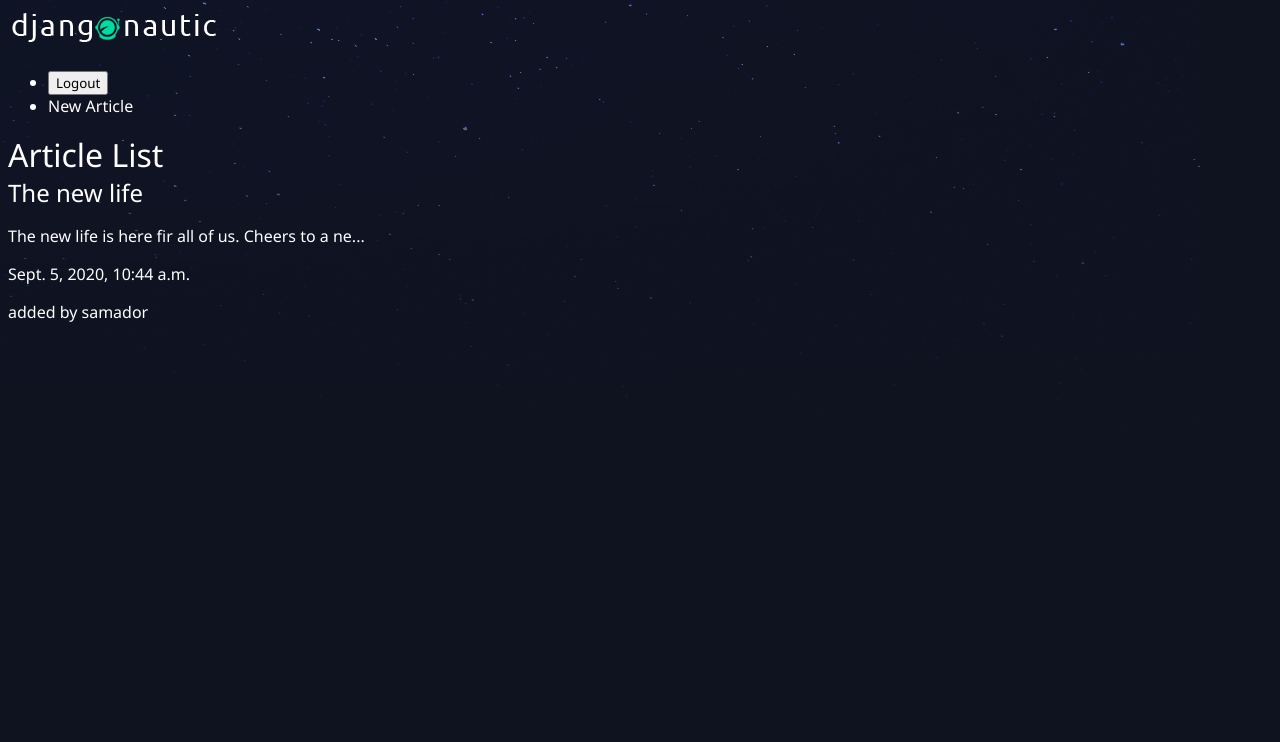
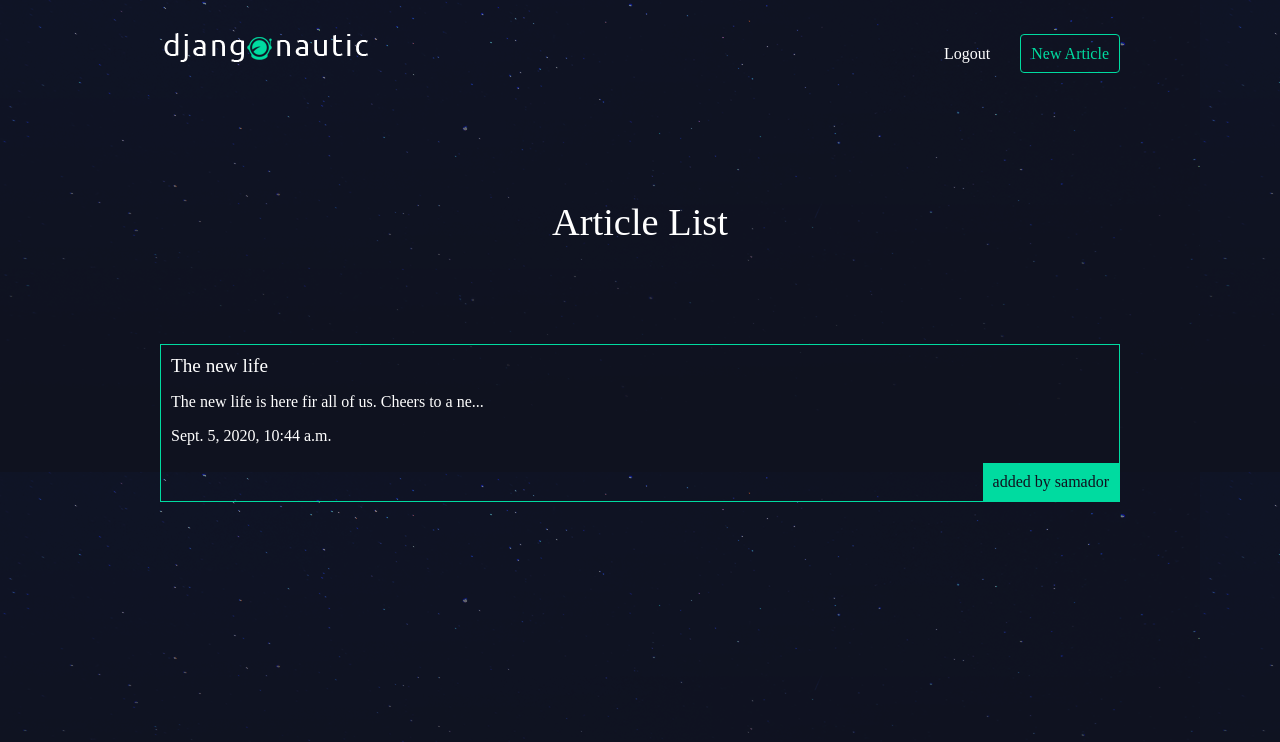
Before and after one commit to sadewole/DjangoNautic, a Django app: page / in a window 1280 px wide. Shown: the top 742 px of the page. Run offline with Django 3.2, Linux system fonts and the light colour scheme; a user stored in the database is signed in; data comes from the database, SQL or seed files in the repository; both versions use the stored data as it was after the commit; parts of the project's set-up code (start-up, migrations or seed data) failed here and were passed over.

Commit message:
styled project

```diff
--- a/djangonautic/assets/style.css
+++ /dev/null
@@ -1,26 +0,0 @@
-body {
-  background-color: #0f121f;
-  background-image: url(stars.png);
-  background-repeat: no-repeat;
-  color: #fff;
-}
-
-body * {
-  font-family: 'Segoe UI', Tahoma, Geneva, Verdana, sans-serif;
-}
-
-h1,
-h2,
-h3,
-h4,
-h5 {
-  font-weight: normal;
-  margin: 0;
-}
-
-a,
-a:hover,
-a:visited {
-  color: #fff;
-  text-decoration: none;
-}
--- /dev/null
+++ b/djangonautic/assets/styles.css
@@ -0,0 +1,159 @@
+body {
+  background-color: #0f121f;
+  background-image: url(/static/stars.png);
+  background-repeat-y: no-repeat;
+  color: #fff;
+}
+
+body * {
+  font-family: Ubuntu;
+}
+
+h1,
+h2,
+h3,
+h4,
+h5 {
+  font-weight: normal;
+  margin: 0;
+}
+
+a,
+a:hover,
+a:visited {
+  color: #fff;
+  text-decoration: none;
+}
+
+.wrapper {
+  max-width: 960px;
+  margin: 0 auto;
+}
+
+div.wrapper > h1 {
+  text-align: center;
+  margin: 100px auto;
+  font-size: 2.4em;
+}
+
+header {
+  display: grid;
+  grid-template-columns: 1fr 1fr;
+  padding: 20px 0;
+}
+
+nav {
+  justify-self: end;
+}
+
+nav li {
+  display: inline-block;
+  list-style-type: none;
+  margin-left: 20px;
+}
+
+nav button {
+  background: none;
+  color: #fff;
+  cursor: pointer;
+  border: 0;
+  font-size: 16px;
+}
+
+.articles {
+  display: grid;
+  grid-template-columns: 1fr 1fr 1fr;
+  grid-gap: 30px;
+}
+
+.article {
+  padding: 10px;
+  border: 1px solid #00dba0;
+  position: relative;
+  padding-bottom: 40px;
+}
+
+.article h2 {
+  font-size: 1.2em;
+}
+
+.article .author {
+  padding: 10px;
+  background: #00dba0;
+  position: absolute;
+  right: 0;
+  bottom: 0;
+  margin: 0;
+  color: #0f121f;
+}
+
+.article-detail .article {
+  padding: 0;
+}
+
+.article-detail .article img {
+  max-width: 100%;
+}
+
+.article-detail .article h2 {
+  text-align: center;
+  margin: 20px auto;
+  font-size: 2em;
+}
+
+.article-detail .article h3 {
+  text-align: center;
+}
+
+.article-detail .article p {
+  margin: 10px 20px;
+}
+
+.site-form {
+  margin-top: 60px;
+  border: 1px solid #00dba0;
+  padding: 20px;
+}
+
+.site-form input,
+.site-form textarea {
+  display: block;
+  margin: 20px 0 0px 0;
+  padding: 10px;
+}
+
+a.highlight {
+  border: 1px solid #00dba0;
+  padding: 10px;
+  border-radius: 4px;
+  color: #00dba0;
+}
+
+.helptext,
+.helptext ul {
+  margin: 0 auto 20px;
+  color: #bbb;
+  font-size: 14px;
+  display: block;
+}
+
+.errorlist li {
+  padding: 10px;
+  list-style-type: none;
+  border: 1px solid #ff5722;
+  margin: 10px 0;
+  color: #ff5722;
+}
+
+.errorlist {
+  padding: 0;
+}
+
+.site-form input[type='submit'] {
+  background: #00dba0;
+  border: 0;
+  color: #fff;
+  font-size: 20px;
+  border-radius: 4px;
+  margin: 10px 0;
+}
--- a/djangonautic/templates/base_layout.html
+++ b/djangonautic/templates/base_layout.html
@@ -6,7 +6,7 @@
     <meta charset="UTF-8" />
     <meta name="viewport" content="width=device-width, initial-scale=1.0" />
     <title>Articles</title>
-    <link rel="stylesheet" href="{% static 'style.css' %}" />
+    <link rel="stylesheet" href="{% static 'styles.css' %}" />
   </head>
   <body>
     <header class="wrapper">
```
Also changed, not shown: djangonautic/db.sqlite3.
